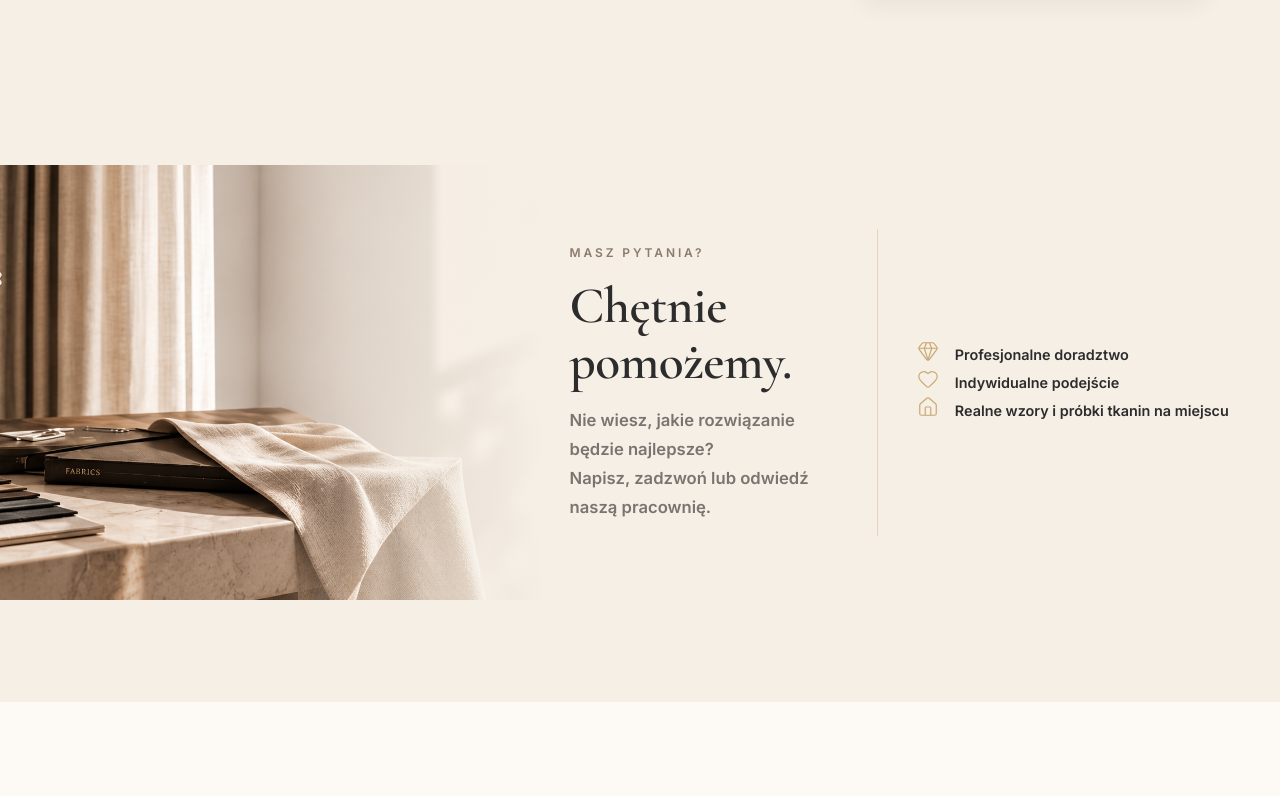
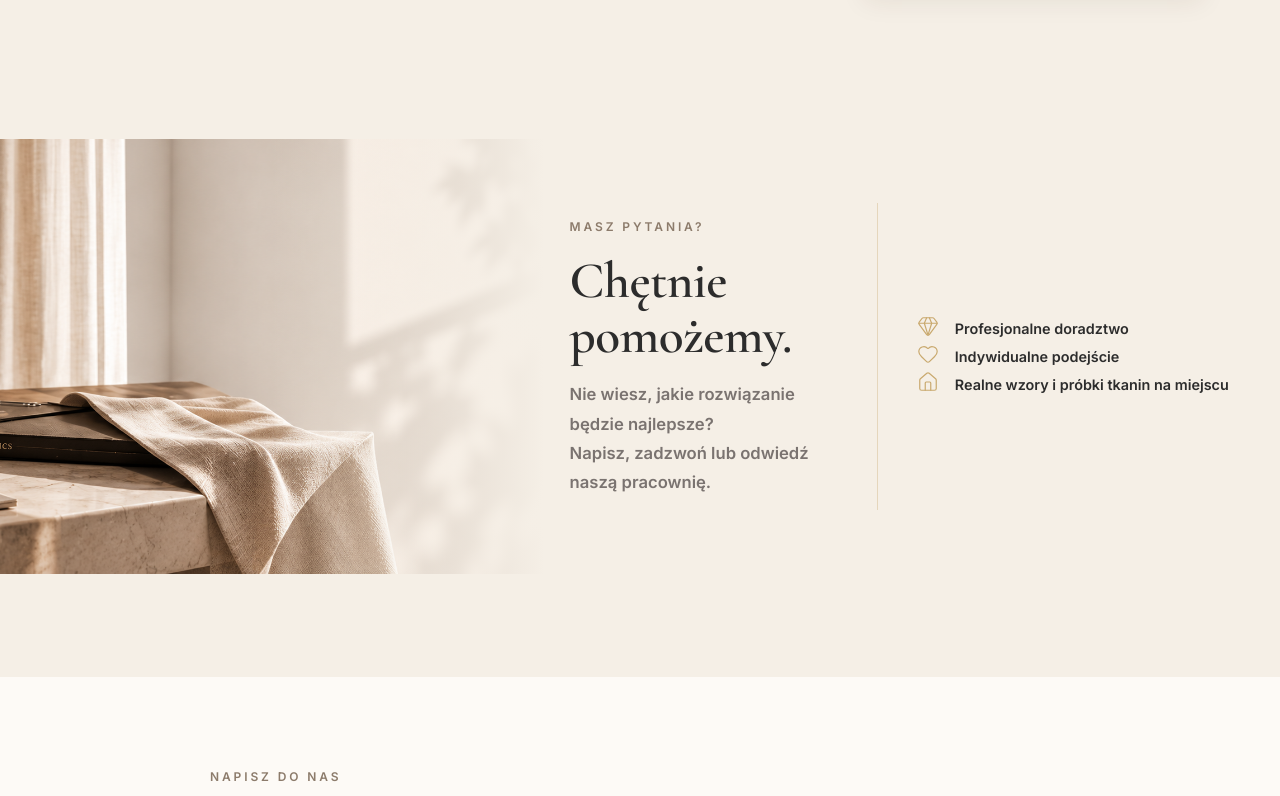
Before and after one commit to web48app/decor-prestige, a React (Vite) app in the folder decor-prestige/: page /kontakt in a window 1280 px wide. Shown: the part 1323-2119 px from the top of the page. Built offline with nearby package versions, Linux system fonts and the light colour scheme.

Commit message:
fix: wider right column for map

```diff
--- a/decor-prestige/src/pages/ContactPage/ContactPage.module.css
+++ b/decor-prestige/src/pages/ContactPage/ContactPage.module.css
@@ -99,7 +99,7 @@
 .detailsSection {
   background-color: var(--color-bg-secondary);
   padding-top: clamp(3.5rem, 5vw, 5.5rem);
-  padding-bottom: clamp(3.5rem, 5vw, 5.5rem);
+  padding-bottom: clamp(2rem, 3vw, 3rem);
 }
 
 .detailsGrid {
@@ -355,7 +355,7 @@ a.contactValue:hover {
   width: 100%;
   height: 100%;
   object-fit: cover;
-  object-position: center;
+  object-position: 65% center;
   display: block;
 }
 
```
